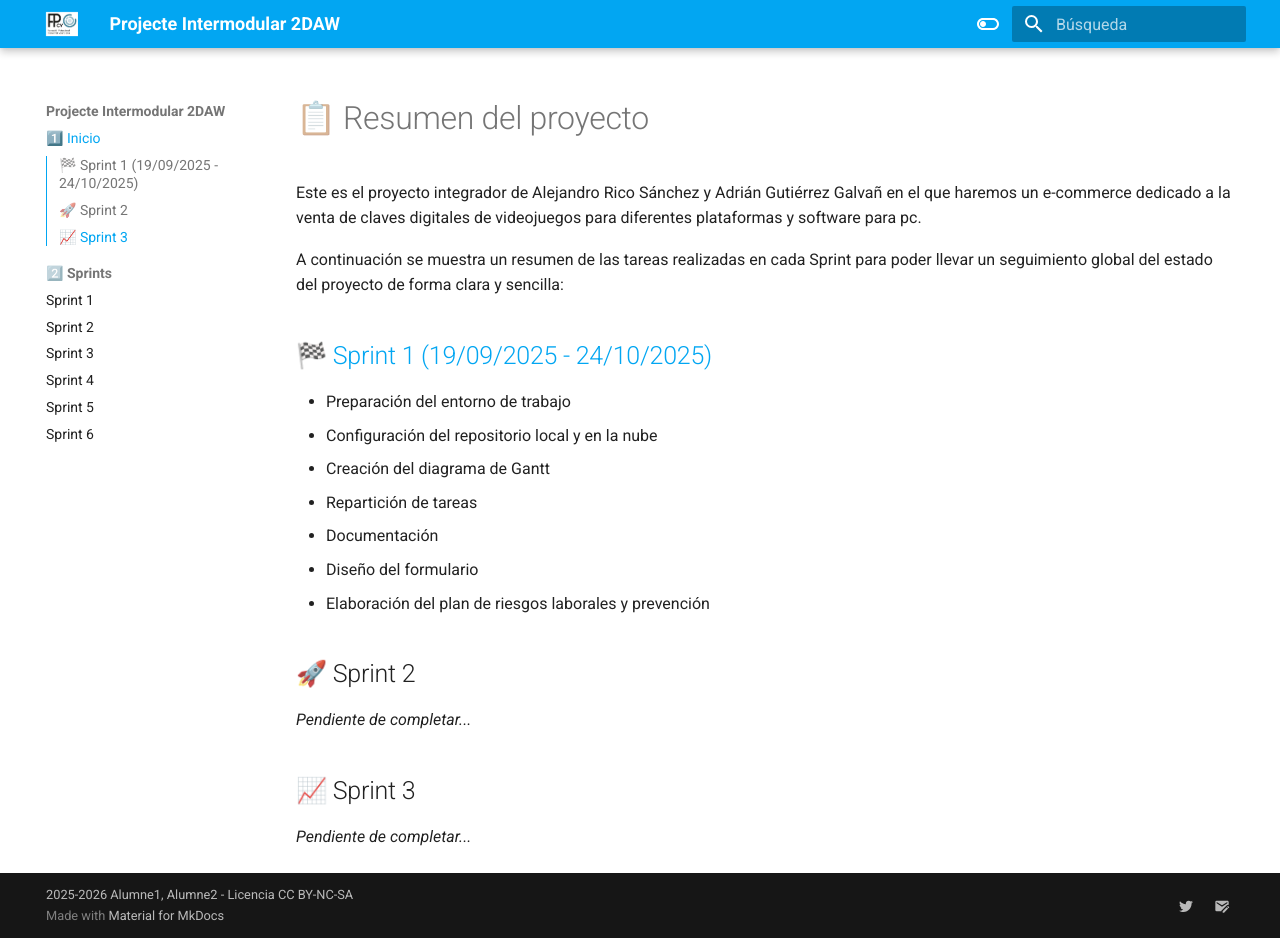
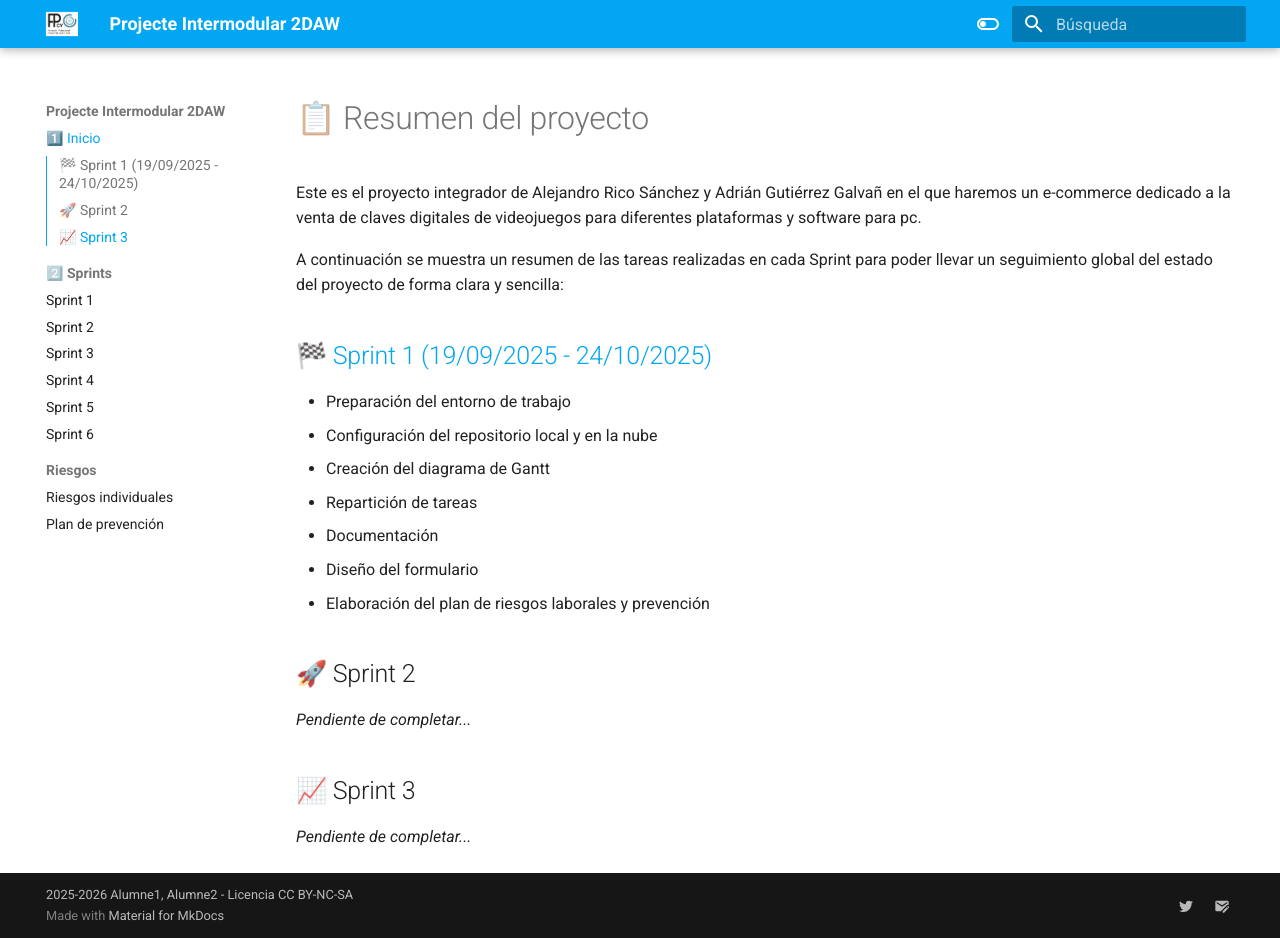
Before and after one commit to PI-2n/PI-Alejandro-Adrian, an MkDocs documentation site: the page built from docs/index.md, in a window 1280 px wide and 938 px high. Built offline with MkDocs 1.6.1 and Material for MkDocs 9.7.7, drawn with Linux system fonts in a browser that asks for light colours.

Commit message:
MOD mkdocs

```diff
--- a/mkdocs.yml
+++ b/mkdocs.yml
@@ -12,6 +12,10 @@ nav:
       - "Sprint 4": "sprints/sprint4.md"
       - "Sprint 5": "sprints/sprint5.md"
       - "Sprint 6": "sprints/sprint6.md"
+
+  - "Riesgos":
+      - "Riesgos individuales": "riesgos/riesgos_individuales.md"
+      - "Plan de prevención": "riesgos/prevencion_riesgos.md"
 
 theme:
   language: es
```
Also changed, not shown: site/404.html, site/index.html, site/riesgos/prevencion_riesgos.html, site/riesgos/riesgos_individuales.html, site/sprints/sprint1.html, site/sprints/sprint2.html, site/sprints/sprint3.html, site/sprints/sprint4.html, site/sprints/sprint5.html, site/sprints/sprint6.html.
